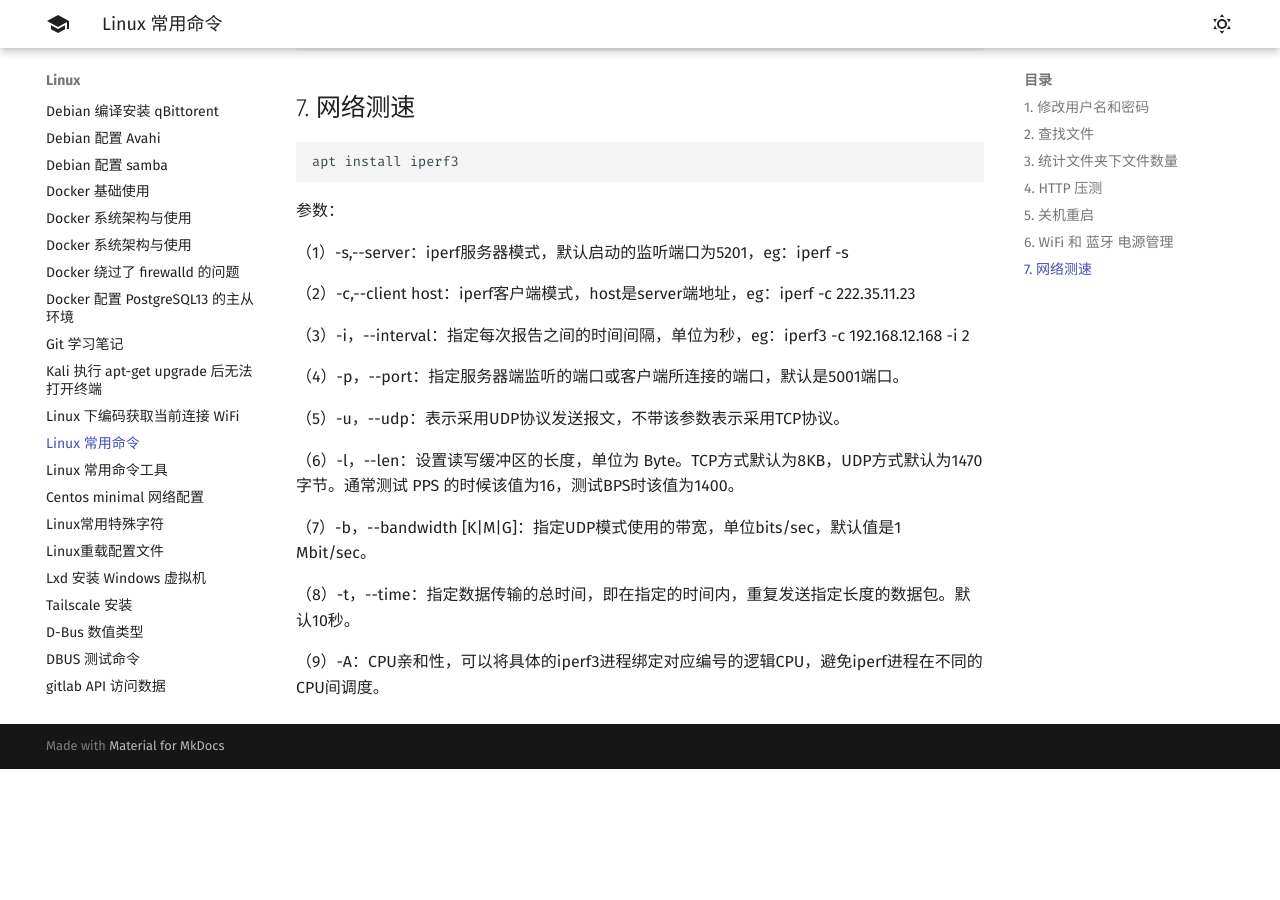
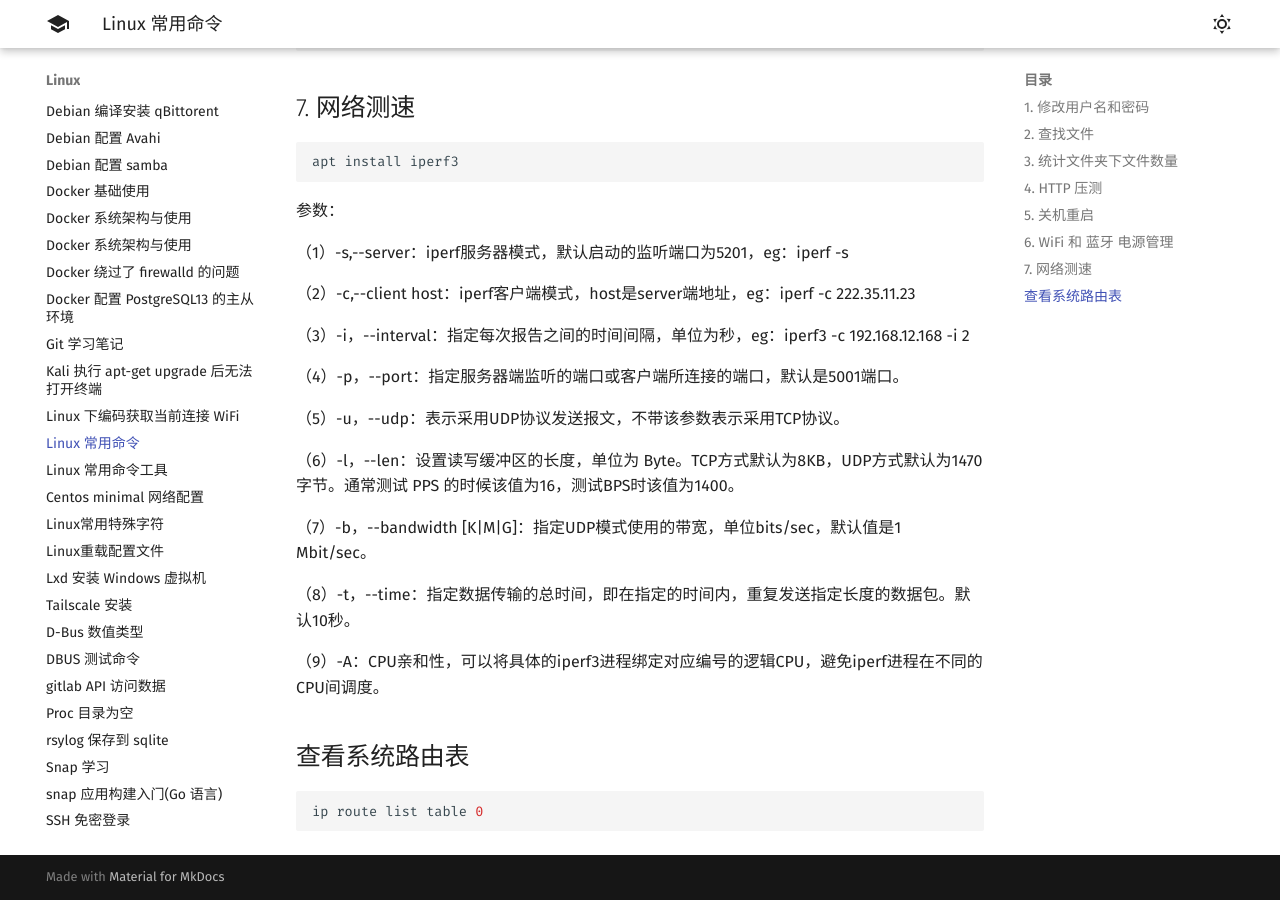
Before and after one commit to 1314liuwei/blog, an MkDocs documentation site: the page built from docs/Linux/Linux 常用命令.md, in a window 1280 px wide and 900 px high, scrolled down 2075 px. Built offline with MkDocs 1.6.1 and Material for MkDocs 9.7.7, drawn with Linux system fonts in a browser that asks for light colours; before the commit the page ends 2844 px from its top, so only the background shows below that.

Commit message:
2023/05/22 周一

````diff
--- a/docs/Linux/Linux 常用命令.md
+++ b/docs/Linux/Linux 常用命令.md
@@ -120,3 +120,9 @@ apt install iperf3
 （8）-t，--time：指定数据传输的总时间，即在指定的时间内，重复发送指定长度的数据包。默认10秒。
 
 （9）-A：CPU亲和性，可以将具体的iperf3进程绑定对应编号的逻辑CPU，避免iperf进程在不同的CPU间调度。
+
+## 查看系统路由表
+
+```bash
+ip route list table 0
+```
````
